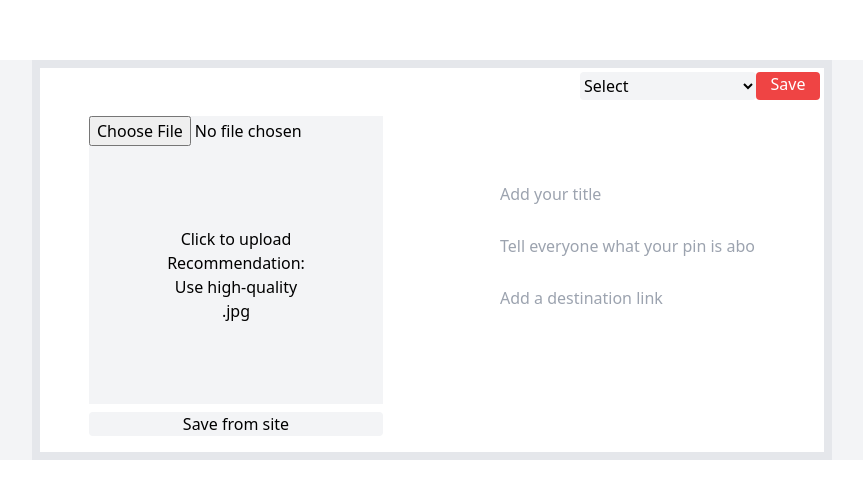
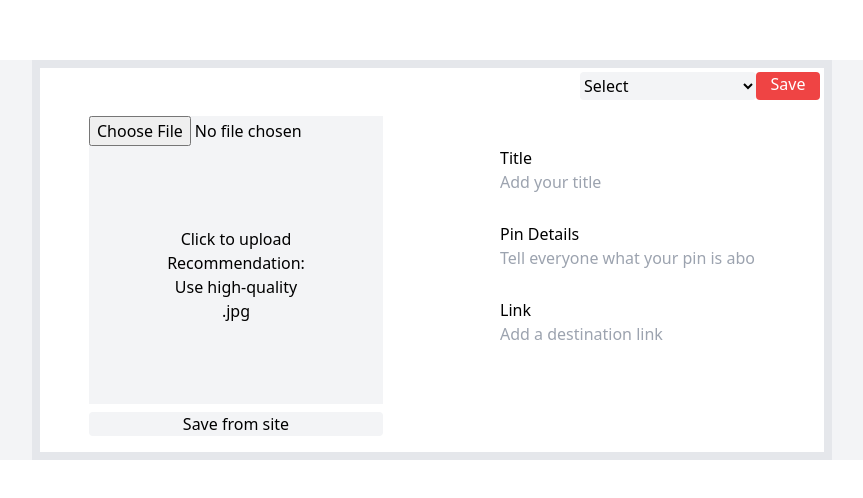
Before and after one commit to andrea-everett/pinterest-final, a React (Create React App) app: page / in a window 1280 px wide. Shown: the part 140-638 px from the top of the page, without its empty margins (208-1071 px from the left). Built offline with nearby package versions, Linux system fonts and the light colour scheme; some icons are missing.

Commit message:
add label fiel to input

```diff
--- a/src/Card.js
+++ b/src/Card.js
@@ -34,7 +34,6 @@ import 'boxicons';
                             </div>
 
                     </div>
-
                     <div className='pin_image'></div>
                             <box-icon name='pin'></box-icon>
                 </div>
--- a/src/components/Modal.js
+++ b/src/components/Modal.js
@@ -105,7 +105,7 @@ function Modal(props) {
                                         </label>
 
                                         <div className={`modals_pin w-full h-full ${showModalPin ? 'block' :  'hidden'}`}>
-                                                <img  className='object-cover w-full h-full object-center 'onLoad={check_size} src={pinDetails.img_blob} alt='pin_image' id='pin_image'></img>
+                                                <img  className='rounded object-cover w-full h-full object-center 'onLoad={check_size} src={pinDetails.img_blob} alt='pin_image' id='pin_image'></img>
                                         </div>
                                 </div>
 
@@ -128,9 +128,20 @@ function Modal(props) {
                                         </div>
 
                                                 <div className='absolute  left-1/2 top-1/2 -translate-x-1/2 -translate-y-1/2'>
-                                                        <input placeholder='Add your title'  type="text" className='text-m border-b-10 w-64  h-34 pb-7' id="pin_title" />
-                                                        <input placeholder='Tell everyone what your pin is about' type="text" className='text-m border-b-3 border-gray-400 w-full   pb-7' id="pin_description" />
-                                                        <input placeholder='Add a destination link' type="text" className='text-m border-b-3 w-64  pb-7' id="pin_destination" />
+                                                        <label>
+                                                                Title
+                                                                <input placeholder='Add your title'  type="text" className='text-m border-b-10 w-64  h-34 pb-7' id="pin_title" />
+                                                        </label>
+
+                                                        <label>
+                                                                Pin Details
+                                                                <input placeholder='Tell everyone what your pin is about' type="text" className='text-m border-b-3 border-gray-400 w-full   pb-7' id="pin_description" />
+                                                        </label>
+
+                                                        <label>
+                                                                  Link
+                                                                  <input placeholder='Add a destination link' type="text" className='text-m border-b-3 w-64  pb-7' id="pin_destination" />
+                                                        </label>
                                                 </div>
 
                                 <div className='section3'>
```
Also changed, not shown: src/components/ModalAndPin.js (added).
